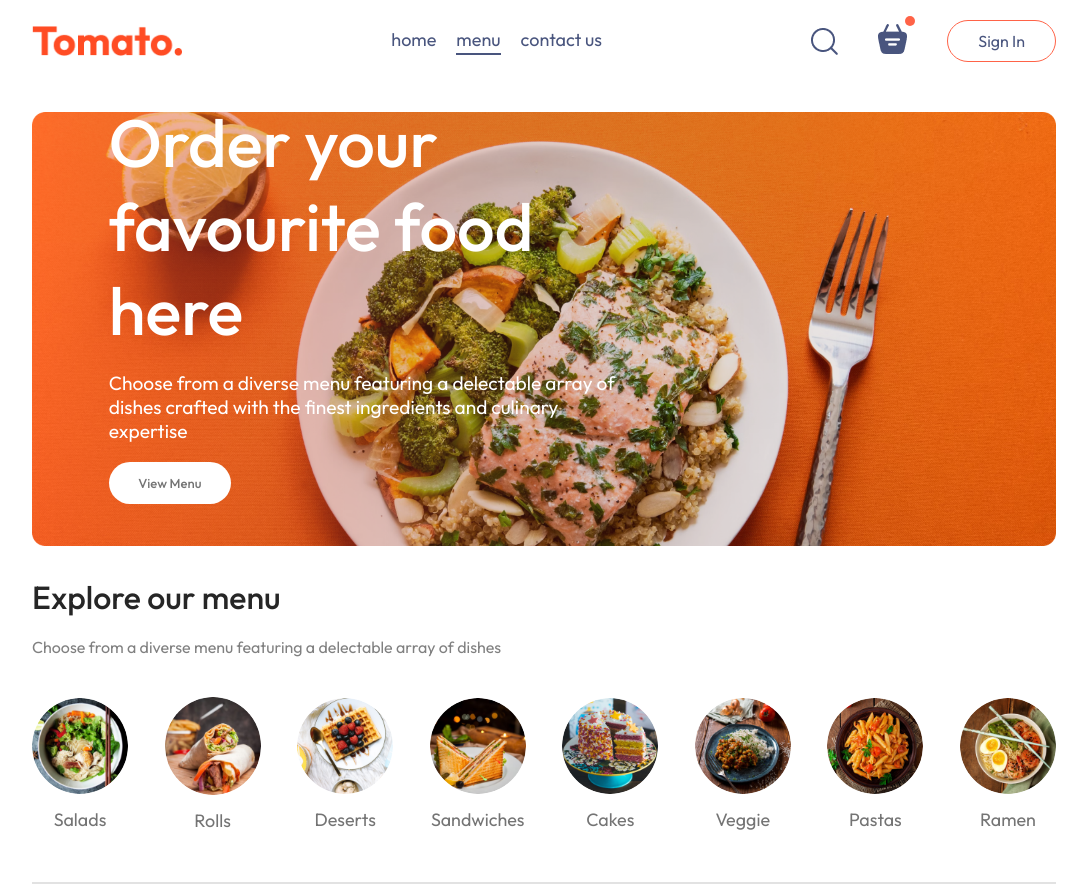
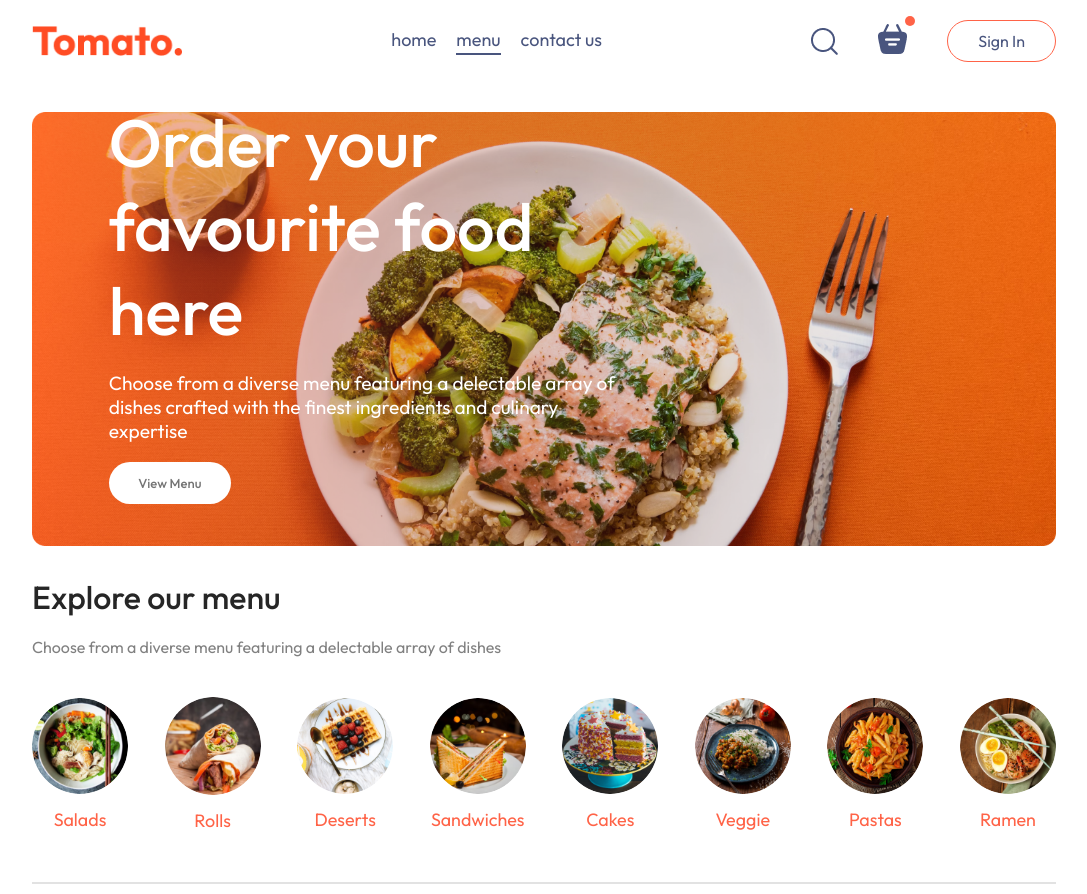
Before and after one commit to gonzagramaglia/mern-ecommerce, a React (Vite) app in the folder frontend/: page / in a window 1280 px wide. Shown: the whole page, without its empty margins (96-1183 px from the left). Built offline with nearby package versions, Linux system fonts and the light colour scheme.

Commit message:
frontend: ExploreMenu section. selectiong and filtering menu items

```diff
--- a/frontend/src/components/ExploreMenu/ExploreMenu.css
+++ b/frontend/src/components/ExploreMenu/ExploreMenu.css
@@ -34,6 +34,12 @@
   cursor: pointer;
   border-radius: 50%;
   transition: 0.2s;
+  filter: grayscale(100%);
+}
+
+.explore-menu-list-item .active {
+  filter: grayscale(0%);
+  color: tomato;
 }
 
 .explore-menu-list-item p {
--- a/frontend/src/components/ExploreMenu/ExploreMenu.jsx
+++ b/frontend/src/components/ExploreMenu/ExploreMenu.jsx
@@ -1,7 +1,7 @@
 import "./ExploreMenu.css";
 import { menu_list } from "../../assets/assets";
 
-const ExploreMenu = () => {
+const ExploreMenu = ({ category, setCategory }) => {
   return (
     <>
       <div className="explore-menu" id="explore-menu">
@@ -11,10 +11,36 @@ const ExploreMenu = () => {
         </p>
         <div className="explore-menu-list">
           {menu_list.map((list_item, index) => {
+            const menu_name = list_item.menu_name;
+            const menu_image = list_item.menu_image;
             return (
-              <div key={index} className="explore-menu-list-item">
-                <img src={list_item.menu_image} alt={list_item.menu_name} />
-                <p>{list_item.menu_name}</p>
+              <div
+                onClick={() =>
+                  setCategory((prev) =>
+                    prev === menu_name ? "All" : menu_name
+                  )
+                }
+                key={index}
+                className="explore-menu-list-item"
+              >
+                <img
+                  className={
+                    (category === menu_name) | (category === "All")
+                      ? "active"
+                      : ""
+                  }
+                  src={menu_image}
+                  alt={menu_name}
+                />
+                <p
+                  className={
+                    (category === menu_name) | (category === "All")
+                      ? "active"
+                      : ""
+                  }
+                >
+                  {menu_name}
+                </p>
               </div>
             );
           })}
--- a/frontend/src/pages/Home/Home.jsx
+++ b/frontend/src/pages/Home/Home.jsx
@@ -1,13 +1,16 @@
 import "./Home.css";
 import Header from "../../components/Header/Header";
 import ExploreMenu from "../../components/ExploreMenu/ExploreMenu";
+import { useState } from "react";
 
 const Home = () => {
+  const [category, setCategory] = useState("All");
+
   return (
     <>
       <div>
         <Header />
-        <ExploreMenu />
+        <ExploreMenu category={category} setCategory={setCategory} />
       </div>
     </>
   );
```
